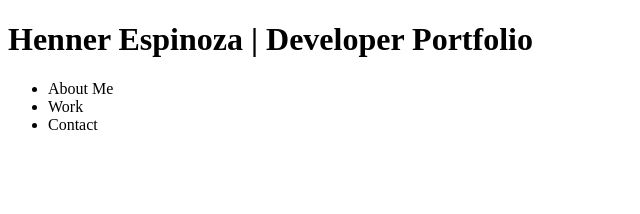
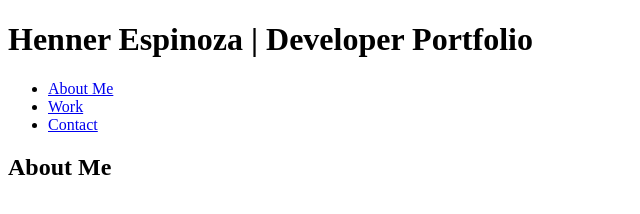
Before and after one commit to justhenner/Henner-Espinoza-Developer-Portfolio, a plain HTML site: page index.html in a window 1280 px wide. Shown: the whole page, without its empty margins (0-640 px from the left). Drawn offline with Linux system fonts and the light colour scheme.

Commit message:
added internal section links within html

```diff
--- a/index.html
+++ b/index.html
@@ -13,14 +13,16 @@
         <!-- insert header -->
         <h1>Henner Espinoza | Developer Portfolio</h1>
             <ul>
-                <li>About Me</li>
-                <li>Work</li>
-                <li>Contact</li>
+                <li><a href="#about-me">About Me</a></li>
+                <li><a href="#work">Work</a></li>
+                <li><a href="#contact">Contact</a></li>
             </ul>
     </header>
 
     <main>
         <!-- insert main contents -->
+        <div class="about-me">
+            <h2>About Me</h2>
     </main>
 
     <footer>
```
